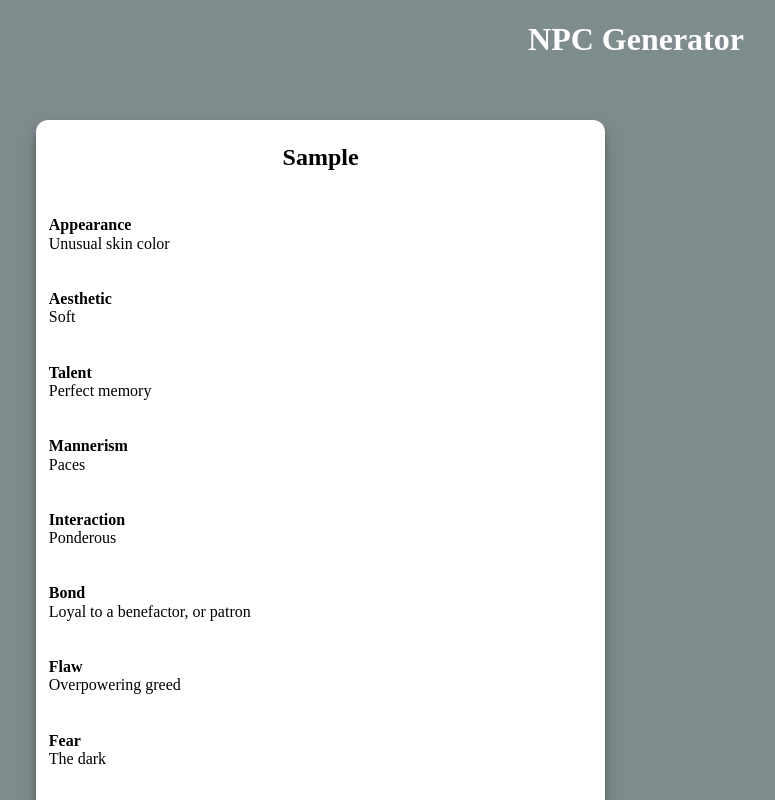
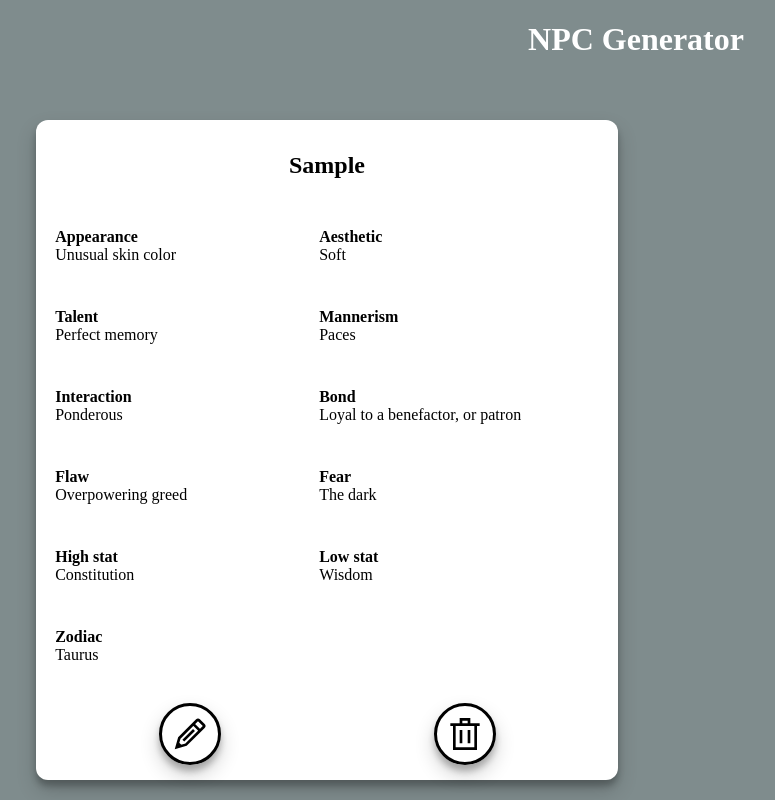
Before and after one commit to Lunaliar/npc-generator, a React (Create React App) app: page / in a window 1280 px wide. Both pictures are taken after typing "Sample" into the empty fields and a click on the button 640 px from the left and 407 px from the top of the page. Shown: the top 800 px of the page, without its empty margins (4-779 px from the left). Built offline with nearby package versions, Linux system fonts and the light colour scheme.

Commit message:
styling stylin1

```diff
--- a/src/App.css
+++ b/src/App.css
@@ -74,7 +74,7 @@ h1 {
 }
 
 .npc-card {
-  padding: 0.5rem 0.6rem;
+  padding: 1rem;
   box-shadow: 0 10px 20px rgba(0, 0, 0, 0.19), 0 6px 6px rgba(0, 0, 0, 0.23);
   border-radius: 0.75rem;
   background: white;
@@ -84,7 +84,7 @@ h1 {
 
 .traits {
   display: flex;
-  flex-direction: column;
+  flex-wrap: wrap;
   font-size: 1rem;
   padding: 0.5rem 0.2rem;
   gap: 4px;
@@ -96,20 +96,59 @@ h1 {
   font-weight: 800;
   font-size: 1rem;
 }
+.trait-items {
+  display: flex;
+}
 
 .trait-row {
   user-select: none;
   height: 60px;
+  width: 260px;
   display: flex;
-  justify-content: space-between;
-  margin: 0.3rem 0;
+  flex-direction: column;
+  margin: 0.5rem 0;
 }
 .trait-row select {
   user-select: none;
-  width: auto;
+  width: 260px;
   border: none;
   border-bottom: 2px solid red;
   margin-left: auto;
+}
+.randomTrait-icon {
+  cursor: pointer;
+}
+.icon {
+  padding: 0.75rem;
+  display: flex;
+  justify-content: center;
+  align-items: center;
+  width: 2rem;
+  height: 2rem;
+  border-radius: 50%;
+  cursor: pointer;
+  border: 3px solid black;
+  box-shadow: 0 10px 20px rgba(0, 0, 0, 0.19), 0 6px 6px rgba(0, 0, 0, 0.23);
+}
+.icon:active {
+  transform: scale(0.9);
+  transition: all 0.5 ease-in-out;
+}
+.trait-icon {
+  display: flex;
+  margin-right: 0.3rem;
+  margin-bottom: 0.2rem;
+  justify-content: center;
+  padding: 0.1rem;
+  align-items: center;
+  border-radius: 50%;
+  border: 3px solid black;
+  cursor: pointer;
+  box-shadow: 0 1px 2.5px rgba(0, 0, 0, 0.19), 0 3px 3px rgba(0, 0, 0, 0.23);
+}
+.trait-icon:active {
+  transform: scale(0.9);
+  transition: all 0.5 ease-in-out;
 }
 
 footer {
--- a/src/NPC.js
+++ b/src/NPC.js
@@ -1,7 +1,7 @@
 import React, {useState} from 'react'
 import * as traits from './traits'
-import {GiPerspectiveDiceSixFacesRandom, GiCancel, GiCheckMark} from 'react-icons/gi'
-import {GrEdit} from 'react-icons/gr'
+import {GiPerspectiveDiceSixFacesRandom, GiCheckMark} from 'react-icons/gi'
+import {GrClose, GrEdit, GrTrash} from 'react-icons/gr'
 /** Get random integer from inclusive range */
 // function getRandomInt(min, max) {
 //   return Math.floor(Math.random() * (max - min + 1)) + min
@@ -24,9 +24,9 @@ const traitToHuman = {
   bond: 'Bond',
   flaw: 'Flaw',
   fear: 'Fear',
-  zodiac: 'Zodiac',
   lowStat: 'Low stat',
   highStat: 'High stat',
+  zodiac: 'Zodiac',
   // idealCategory: 'Ideal category',
   // ideal: 'Ideal',
 }
@@ -41,9 +41,9 @@ function generateRandomTraits() {
     bond: getRandomValue(traits.bond),
     flaw: getRandomValue(traits.flaw),
     fear: getRandomValue(traits.fear),
-    zodiac: getRandomValue(traits.zodiac),
     highStat: getRandomValue(traits.highStat),
     lowStat: getRandomValue(traits.lowStat),
+    zodiac: getRandomValue(traits.zodiac),
   }
 }
 
@@ -134,7 +134,21 @@ function NPC({name}) {
           return (
             <div key={traitName} className="trait-row">
               <div className="trait-items">
+                {state.isEditing && (
+                  <div className="trait-icon">
+                    <GiPerspectiveDiceSixFacesRandom
+                      onClick={() => {
+                        if (!state.isEditing) return
+                        randomizeIndividualTrait(traitName)
+                      }}
+                      size={25}
+                      title="Randomize Trait"
+                      className="randomTrait-icon"
+                    />
+                  </div>
+                )}
                 <div className="trait-name">{traitToHuman[traitName]}</div>
+              </div>
               <div className="trait-value">
                 {state.isEditing ? (
                   <>
@@ -157,38 +171,35 @@ function NPC({name}) {
                 )}
               </div>
             </div>
-              {state.isEditing && (
-                <GiPerspectiveDiceSixFacesRandom
-                  onClick={() => {
-                    if (!state.isEditing) return
-                    randomizeIndividualTrait(traitName)
-                  }}
-                  size={iconSize}
-                  title="Randomize Trait"
-                />
-              )}
-            </div>
           )
         })}
       </div>
       <div className="controls">
         {state.isEditing ? (
           <>
+            <div className="icon random-icon">
               <GiPerspectiveDiceSixFacesRandom
-              title="Randomize all"
+                title="Randomize"
                 onClick={randomizeAll}
                 size={iconSize}
               />
-            <GiCancel onClick={discard} size={iconSize} title="Discard" />
+            </div>
+            <div className="icon discard-icon">
+              <GrClose onClick={discard} size={iconSize} title="Discard" />
+            </div>
+            <div className="icon save-icon">
               <GiCheckMark onClick={save} size={iconSize} title="Save changes" />
+            </div>
           </>
         ) : (
-          <GrEdit
-            onClick={editToggle}
-            className="icon edit-icon"
-            size={iconSize}
-            title="Edit NPC"
-          />
+          <>
+            <div className="icon edit-icon">
+              <GrEdit onClick={editToggle} size={iconSize} title="Edit NPC" />
+            </div>
+            <div className="icon delete-icon">
+              <GrTrash size={iconSize} title="Delete NPC" />
+            </div>
+          </>
         )}
       </div>
     </div>
--- a/src/traits.js
+++ b/src/traits.js
@@ -22,21 +22,21 @@ export const appearance = [
 ]
 
 export const highStat = [
-  'Strength — powerful, brawny, ',
-  'Dexterity — lithe, agile, graceful',
-  'Constitution — hardy, hale, healthy',
-  'Intelligence — studious, learned, inquisitive',
-  'Wisdom — perceptive, spiritual, insightful',
-  'Charisma — persuasive, forceful, born leader',
+  'Strength',
+  'Dexterity',
+  'Constitution',
+  'Intelligence',
+  'Wisdom',
+  'Charisma',
 ]
 
 export const lowStat = [
-  'Strength — feeble, scrawny',
-  'Dexterity — clumsy, fumbling',
-  'Constitution — sickly, pale',
-  'Intelligence — dim-witted, slow',
-  'Wisdom — oblivious, absentminded',
-  'Charisma — dull, boring',
+  'Strength',
+  'Dexterity',
+  'Constitution',
+  'Intelligence',
+  'Wisdom',
+  'Charisma',
 ]
 
 export const talent = [
@@ -57,7 +57,7 @@ export const talent = [
   'Expert cook',
   'Expert dart thrower',
   'Expert juggler',
-  'Skilled actor / master of disguise',
+  'Skilled actor/master of disguise',
   'Skilled dancer',
   'Knows thieves cant',
 ]
```
Lines whose indentation alone changed are shown as unchanged.
